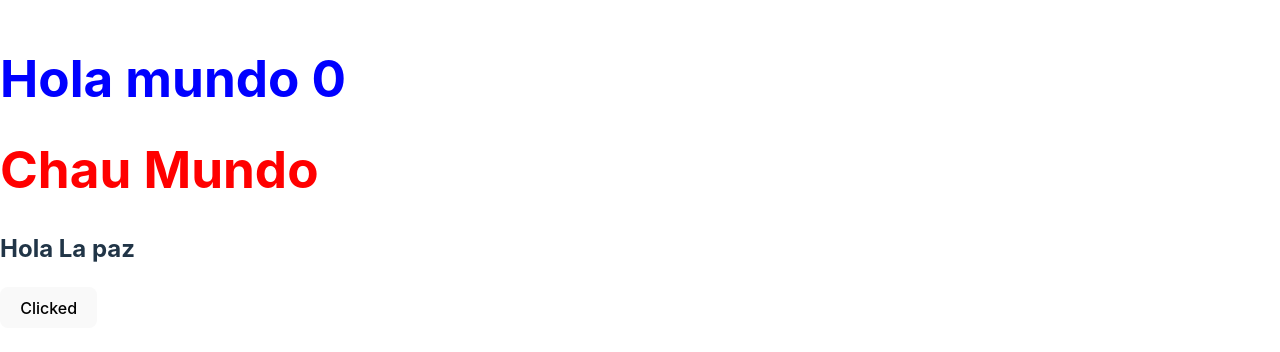
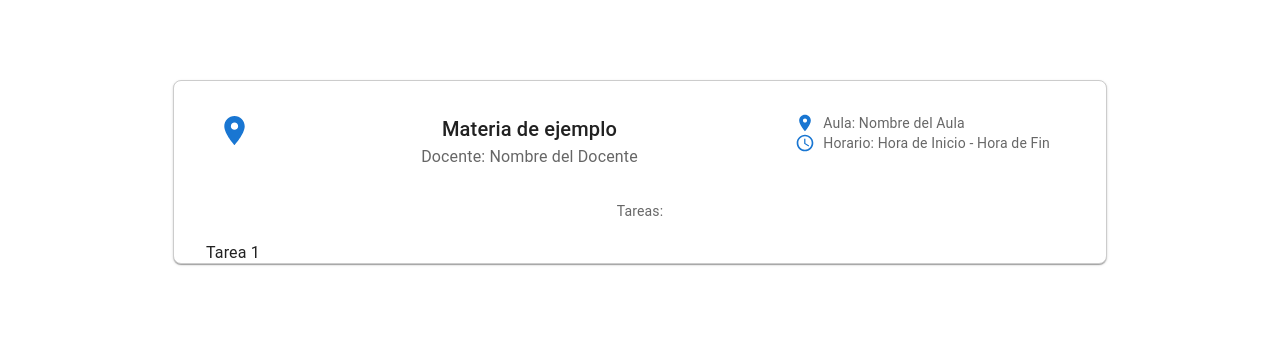
Before and after one commit to PaulLandaeta/auxiliatron, a React (Vite) app in the folder client/admin/: page / in a window 1280 px wide. Shown: the part 228-580 px from the top of the page. Built offline with nearby package versions, Linux system fonts and the light colour scheme.

Commit message:
add card

```diff
--- a/client/admin/package.json
+++ b/client/admin/package.json
@@ -12,7 +12,7 @@
   "dependencies": {
     "@emotion/react": "^11.11.1",
     "@emotion/styled": "^11.11.0",
-    "@mui/icons-material": "^5.14.3",
+    "@mui/icons-material": "^5.14.6",
     "@mui/material": "^5.14.5",
     "react": "^18.2.0",
     "react-dom": "^18.2.0"
--- a/client/admin/src/App.tsx
+++ b/client/admin/src/App.tsx
@@ -1,21 +1,103 @@
-import {useState} from 'react';
-import SubTitle from './components/SubTitle';
-import Title from './components/Title';
+import { useState } from "react";
+import reactLogo from "./assets/react.svg";
+import viteLogo from "/vite.svg";
+import "./App.css";
+import Button from "@mui/material/Button";
+import Container from "@mui/material/Container";
+import CssBaseline from "@mui/material/CssBaseline";
+import {
+  Card,
+  CardContent,
+  Typography,
+  Grid,
+  List,
+  ListItem,
+  ListItemText,
+} from '@mui/material';
+import { LocationOn, Schedule } from "@mui/icons-material";
+const styles = {
+  card: {
+    border: '1px solid #ccc',
+    borderRadius: '8px',
+    padding: '16px',
+    width: '900px', // Ajusta el ancho según tus necesidades
+    height: '150px', // Ajusta el alto según tus necesidades
+  },
+  listItem: {
+    paddingLeft: '0',
+    paddingRight: '0',
+  },
 
+};
 function App() {
-  // Destructurar un Array
-  // [nombre, setNombre]
-  const [cont, setCont] = useState(0);
-  const clicked = () => {
-    setCont(cont+1);
-  }
+  const [count, setCount] = useState(0);
+
   return (
-    <>
-  <Title description={`Hola mundo ${cont}`} color="blue"/>
-  <Title description="Chau Mundo" color="red"/>
-  <SubTitle />
-  <button onClick={clicked}>Clicked</button>
-  </>
+    // <Container component="main" maxWidth="xs">
+    //   <CssBaseline />
+    //   <div>
+    //     <Button variant="contained" color="primary">
+    //       ¡Hola, Material-UI!
+    //     </Button>
+    //   </div>
+    // </Container>
+    <Card style={styles.card}>
+      <CardContent>
+        <Grid container spacing={2}>
+          {/* Primera fila */}
+          <Grid item xs={1}>
+            {/* Icono en la esquina superior izquierda */}
+            <LocationOn color="primary" fontSize="large" />
+          </Grid>
+          <Grid item xs={7}>
+            {/* Título de la materia */}
+            <Typography variant="h6" component="h2">
+              Materia de ejemplo
+            </Typography>
+            {/* Nombre del docente */}
+            <Typography variant="body1" color="textSecondary">
+              Docente: Nombre del Docente
+            </Typography>
+          </Grid>
+          <Grid item xs={4}>
+            {/* Aula y horario */}
+            <div>
+              <div style={{ display: 'flex', alignItems: 'center' }}>
+                <LocationOn color="primary" fontSize="small" />
+                <Typography variant="body2" color="textSecondary" style={{ marginLeft: '8px' }}>
+                  Aula: Nombre del Aula
+                </Typography>
+              </div>
+              <div style={{ display: 'flex', alignItems: 'center' }}>
+                <Schedule color="primary" fontSize="small" />
+                <Typography variant="body2" color="textSecondary" style={{ marginLeft: '8px' }}>
+                  Horario: Hora de Inicio - Hora de Fin
+                </Typography>
+              </div>
+            </div>
+          </Grid>
+
+          {/* Segunda fila */}
+          <Grid item xs={12}>
+            {/* Lista de tareas */}
+            <Typography variant="body2" color="textSecondary" style={{ marginTop: '16px' }}>
+              Tareas:
+            </Typography>
+            <List>
+              <ListItem style={styles.listItem}>
+                <ListItemText primary="Tarea 1" />
+              </ListItem>
+              <ListItem style={styles.listItem}>
+                <ListItemText primary="Tarea 2" />
+              </ListItem>
+              <ListItem style={styles.listItem}>
+                <ListItemText primary="Tarea 3" />
+              </ListItem>
+            </List>
+          </Grid>
+        </Grid>
+      </CardContent>
+    </Card>
   );
 }
 
--- a/client/admin/src/components/SubTitle.tsx
+++ b/client/admin/src/components/SubTitle.tsx
@@ -1,4 +1,12 @@
-const SubTitle = () => {
-return (<h2>Hola La paz</h2>);
+const SubTitle = (props) => {
+    const {setCont} = props;
+    const increment = () => {
+        setCont
+    }
+return (
+    <>
+        <h2>Hola La paz</h2>
+        <button onClick={increment}></button>
+    </>);
 }
 export default SubTitle;
--- a/client/admin/src/components/Title.tsx
+++ b/client/admin/src/components/Title.tsx
@@ -1,8 +1,14 @@
 const Title = (props) => {
     // Destructura objetos
-    const { description, color } = props;
+    const { description, color, setCont, cont } = props;
     // const description = props.description;
     // const color = props.color;
-    return (<h1 style={{color: color }}> {description}</h1>);
+    const decrement = ()=> {
+        setCont(cont-1);
+    }
+    return (
+        <>
+    <h1 style={{color: color }}> {description}</h1>
+    <button onClick={decrement}>Decrement</button></>);
 }
 export default Title;
```
Also changed, not shown: client/admin/src/components/Students.tsx (added, +12 -0 lines), client/admin/src/data/students.js (added, +25 -0 lines), 1 other file (tests, documents, lock files or other folders).
